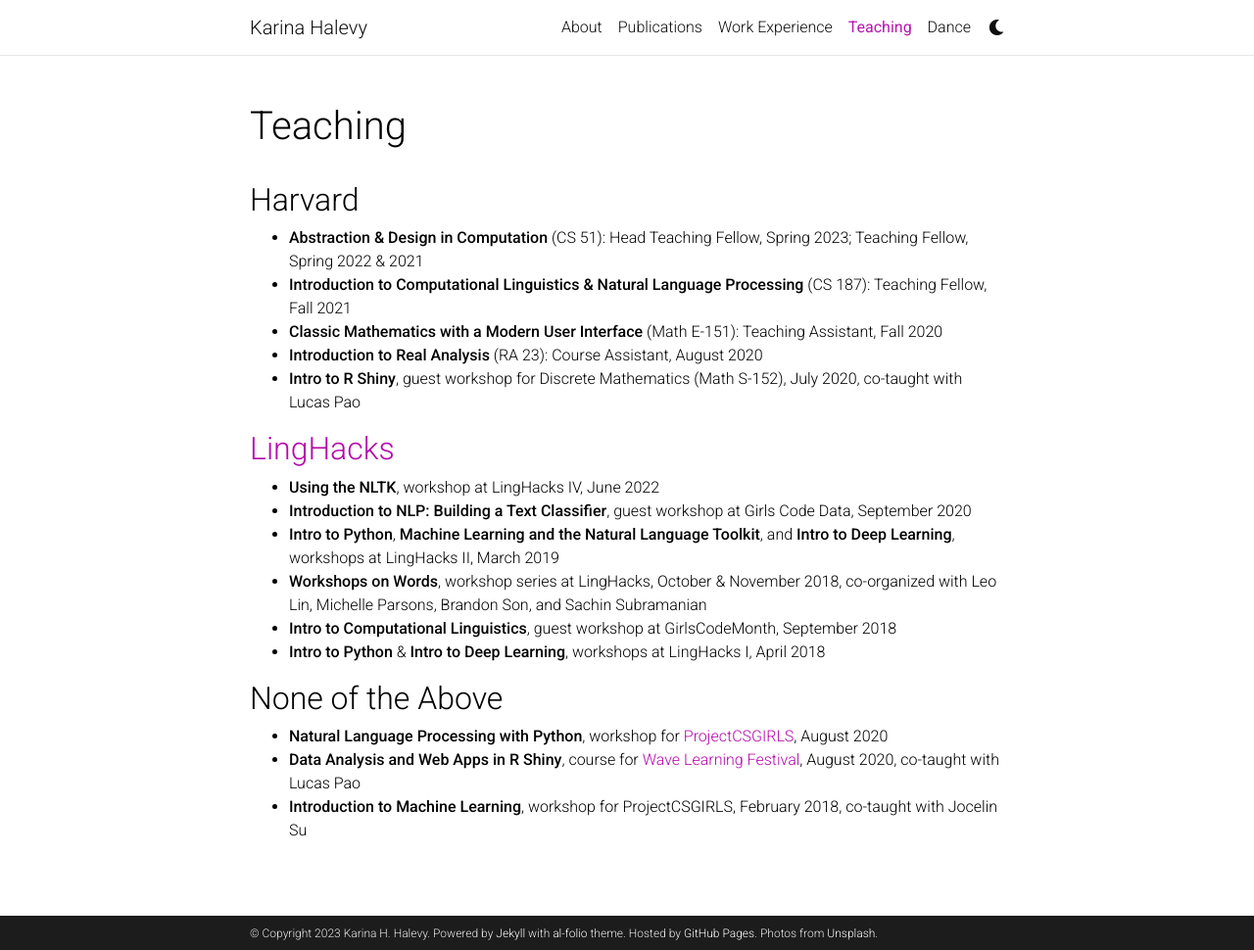
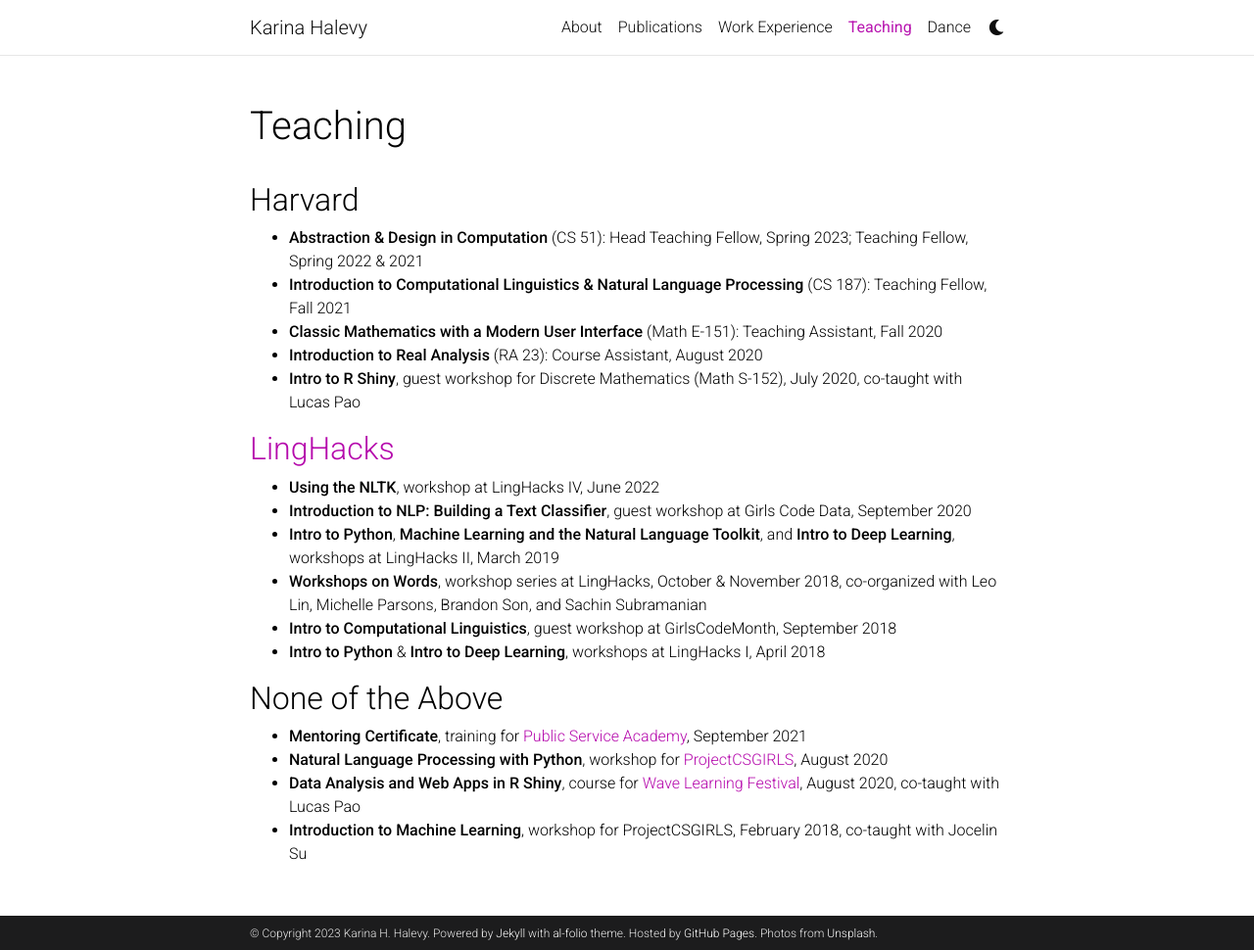
Before and after one commit to ENSCMA2/enscma2.github.io, a Jekyll site: the page built from _pages/teaching.md, in a window 1280 px wide and 970 px high. Shown: the whole window at 98% size. Built offline with Jekyll 4.4.1, drawn with Linux system fonts in a browser that asks for light colours; comment, search, counter and statistics services are not loaded; a style sheet for code colours, icons or effects is not loaded.

Commit message:
Update teaching.md

```diff
--- a/_pages/teaching.md
+++ b/_pages/teaching.md
@@ -23,6 +23,7 @@
 - **Intro to Python** & **Intro to Deep Learning**, workshops at LingHacks I, April 2018
 
 ## None of the Above
+- **Mentoring Certificate**, training for [Public Service Academy](https://publicservice.fas.harvard.edu/buttenwieser-public-service-academy), September 2021
 - **Natural Language Processing with Python**, workshop for [ProjectCSGIRLS](https://www.projectcsgirls.org), August 2020
 - **Data Analysis and Web Apps in R Shiny**, course for [Wave Learning Festival](https://www.wavelf.org/), August 2020, co-taught with Lucas Pao
 - **Introduction to Machine Learning**, workshop for ProjectCSGIRLS, February 2018, co-taught with Jocelin Su
```
